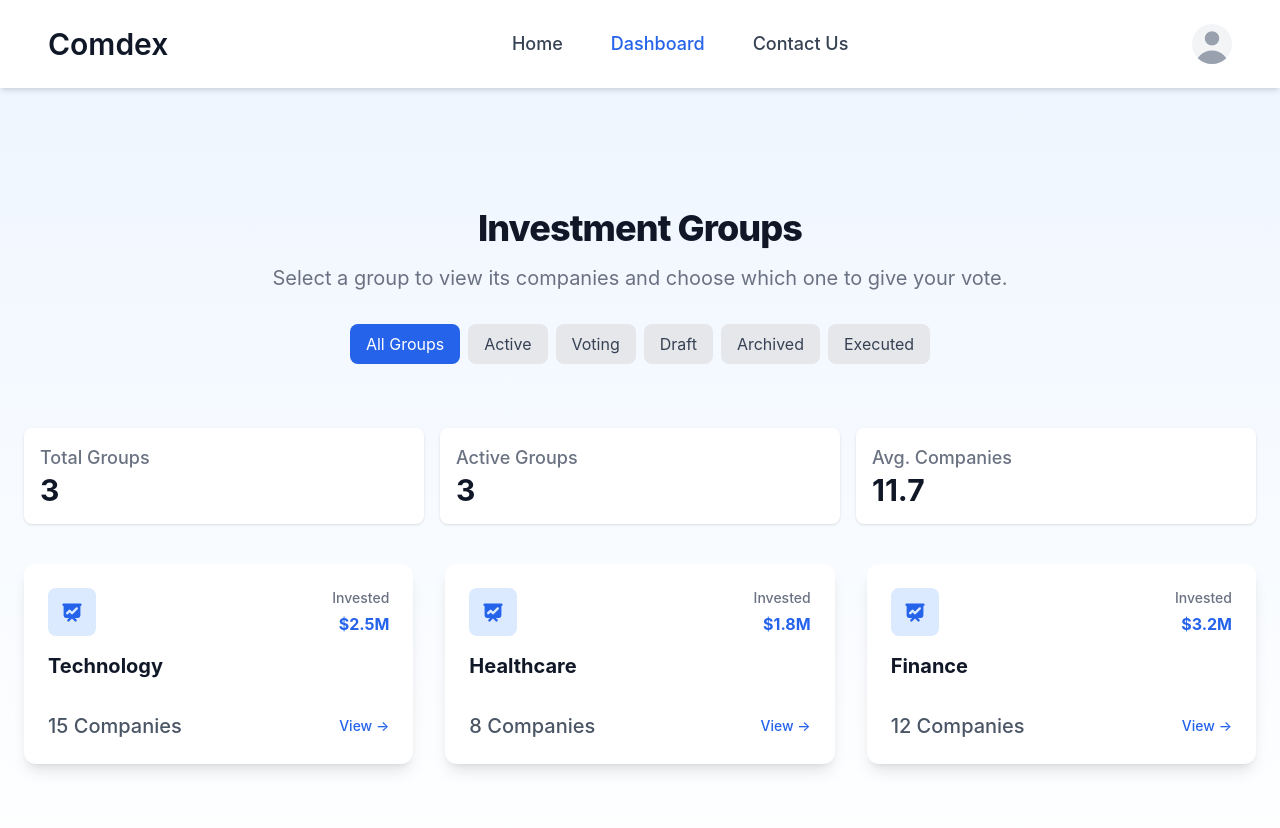
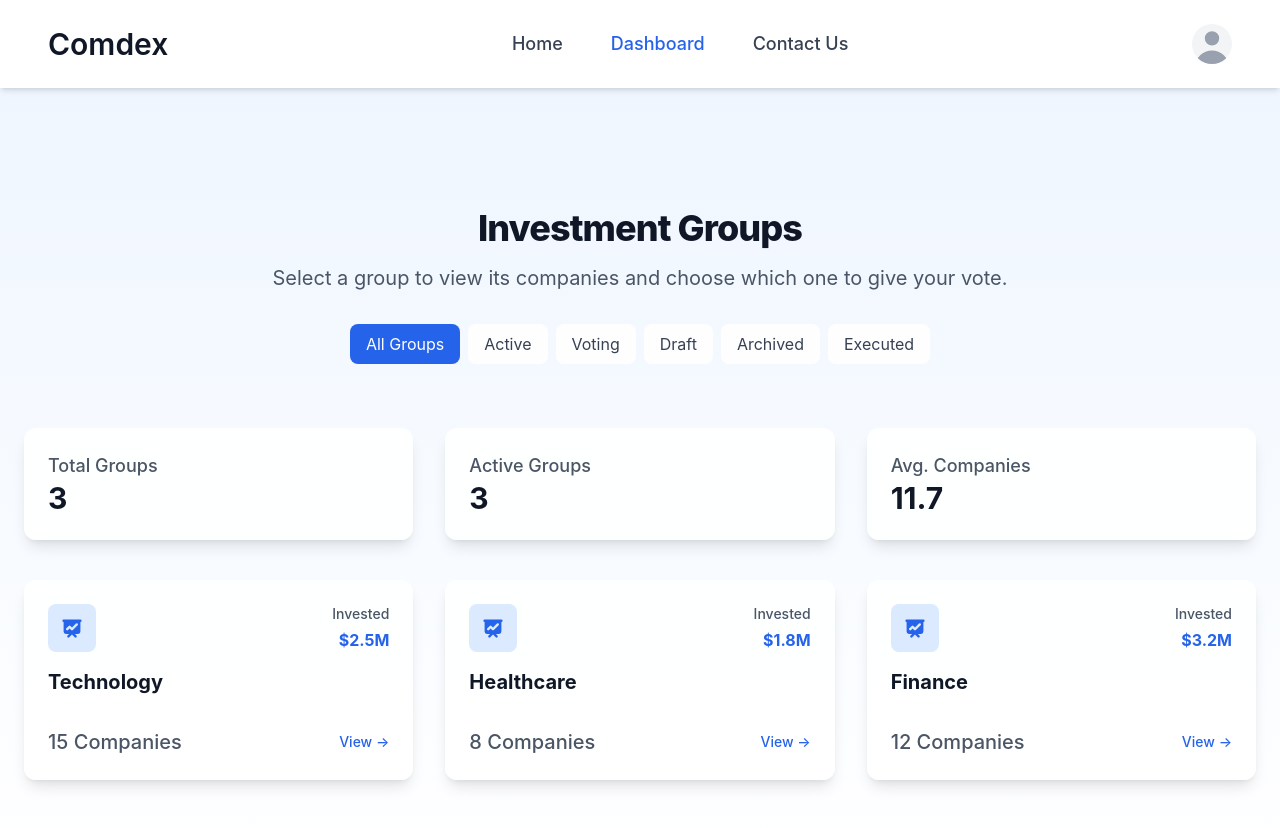
Before and after one commit to 1RedGuy/Biufet_No9, a Next.js app in the folder frontend/: page /dashboard in a window 1280 px wide. Shown: the top 828 px of the page. Built offline with nearby package versions, Linux system fonts and the light colour scheme.

Commit message:
about page fixed and dashboard made better

```diff
--- a/frontend/src/app/dashboard/page.jsx
+++ b/frontend/src/app/dashboard/page.jsx
@@ -16,16 +16,18 @@ export default function Dashboard() {
   });
 
   const statusColors = {
-    draft: 'bg-yellow-100 text-yellow-800 dark:bg-yellow-900/30 dark:text-yellow-300',
-    active: 'bg-green-100 text-green-800 dark:bg-green-900/30 dark:text-green-300',
-    executed: 'bg-blue-100 text-blue-800 dark:bg-blue-900/30 dark:text-blue-300',
-    archived: 'bg-gray-100 text-gray-800 dark:bg-gray-900/30 dark:text-gray-300'
+    draft: 'bg-gray-100 text-gray-800 dark:bg-gray-600 dark:text-gray-100',
+    voting: 'bg-blue-100 text-blue-800 dark:bg-blue-800 dark:text-blue-100',
+    active: 'bg-green-100 text-green-800 dark:bg-green-800 dark:text-green-100',
+    archived: 'bg-yellow-100 text-yellow-800 dark:bg-yellow-800 dark:text-yellow-100',
+    executed: 'bg-red-100 text-red-800 dark:bg-red-800 dark:text-red-100'
   };
 
   const getStatusLabel = (status) => {
     const labels = {
       draft: 'Draft',
-      active: 'Active (Voting)',
+      voting: 'Voting',
+      active: 'Active',
       executed: 'Executed',
       archived: 'Archived'
     };
@@ -122,68 +124,68 @@ export default function Dashboard() {
           <h2 className="mb-4 text-4xl tracking-tight font-extrabold text-gray-900 dark:text-white">
             Investment Groups
           </h2>
-          <p className="text-gray-500 dark:text-gray-400 sm:text-xl mb-8">
+          <p className="text-gray-600 dark:text-gray-300 sm:text-xl mb-8">
             Select a group to view its companies and choose which one to give
             your vote.
           </p>
 
-          <div className="flex justify-center gap-2 mb-8">
+          <div className="flex flex-wrap justify-center gap-2 mb-8">
             <button
               onClick={() => setActiveFilter("all")}
-              className={`px-4 py-2 rounded-lg transition-colors ${
+              className={`px-3 sm:px-4 py-2 text-sm sm:text-base rounded-lg transition-colors whitespace-nowrap ${
                 activeFilter === "all"
-                  ? "bg-primary-600 text-white"
-                  : "bg-gray-200 dark:bg-gray-700 text-gray-700 dark:text-gray-300 hover:bg-gray-300 dark:hover:bg-gray-600"
+                  ? "bg-primary-600 text-white hover:bg-primary-700"
+                  : "bg-white/90 dark:bg-gray-700/90 text-gray-700 dark:text-gray-300 hover:bg-gray-100 dark:hover:bg-gray-600"
               }`}
             >
               All Groups
             </button>
             <button
               onClick={() => setActiveFilter("active")}
-              className={`px-4 py-2 rounded-lg transition-colors ${
+              className={`px-3 sm:px-4 py-2 text-sm sm:text-base rounded-lg transition-colors whitespace-nowrap ${
                 activeFilter === "active"
-                  ? "bg-primary-600 text-white"
-                  : "bg-gray-200 dark:bg-gray-700 text-gray-700 dark:text-gray-300 hover:bg-gray-300 dark:hover:bg-gray-600"
+                  ? "bg-primary-600 text-white hover:bg-primary-700"
+                  : "bg-white/90 dark:bg-gray-700/90 text-gray-700 dark:text-gray-300 hover:bg-gray-100 dark:hover:bg-gray-600"
               }`}
             >
               Active
             </button>
             <button
               onClick={() => setActiveFilter("voting")}
-              className={`px-4 py-2 rounded-lg transition-colors ${
+              className={`px-3 sm:px-4 py-2 text-sm sm:text-base rounded-lg transition-colors whitespace-nowrap ${
                 activeFilter === "voting"
-                  ? "bg-primary-600 text-white"
-                  : "bg-gray-200 dark:bg-gray-700 text-gray-700 dark:text-gray-300 hover:bg-gray-300 dark:hover:bg-gray-600"
+                  ? "bg-primary-600 text-white hover:bg-primary-700"
+                  : "bg-white/90 dark:bg-gray-700/90 text-gray-700 dark:text-gray-300 hover:bg-gray-100 dark:hover:bg-gray-600"
               }`}
             >
               Voting
             </button>
             <button
               onClick={() => setActiveFilter("draft")}
-              className={`px-4 py-2 rounded-lg transition-colors ${
+              className={`px-3 sm:px-4 py-2 text-sm sm:text-base rounded-lg transition-colors whitespace-nowrap ${
                 activeFilter === "draft"
-                  ? "bg-primary-600 text-white"
-                  : "bg-gray-200 dark:bg-gray-700 text-gray-700 dark:text-gray-300 hover:bg-gray-300 dark:hover:bg-gray-600"
+                  ? "bg-primary-600 text-white hover:bg-primary-700"
+                  : "bg-white/90 dark:bg-gray-700/90 text-gray-700 dark:text-gray-300 hover:bg-gray-100 dark:hover:bg-gray-600"
               }`}
             >
               Draft
             </button>
             <button
               onClick={() => setActiveFilter("archived")}
-              className={`px-4 py-2 rounded-lg transition-colors ${
+              className={`px-3 sm:px-4 py-2 text-sm sm:text-base rounded-lg transition-colors whitespace-nowrap ${
                 activeFilter === "archived"
-                  ? "bg-primary-600 text-white"
-                  : "bg-gray-200 dark:bg-gray-700 text-gray-700 dark:text-gray-300 hover:bg-gray-300 dark:hover:bg-gray-600"
+                  ? "bg-primary-600 text-white hover:bg-primary-700"
+                  : "bg-white/90 dark:bg-gray-700/90 text-gray-700 dark:text-gray-300 hover:bg-gray-100 dark:hover:bg-gray-600"
               }`}
             >
               Archived
             </button>
             <button
-              onClick={() => setActiveFilter('executed')}
-              className={`px-4 py-2 rounded-lg transition-colors ${
-                activeFilter === 'executed'
-                  ? 'bg-primary-600 text-white'
-                  : 'bg-gray-200 dark:bg-gray-700 text-gray-700 dark:text-gray-300 hover:bg-gray-300 dark:hover:bg-gray-600'
+              onClick={() => setActiveFilter("executed")}
+              className={`px-3 sm:px-4 py-2 text-sm sm:text-base rounded-lg transition-colors whitespace-nowrap ${
+                activeFilter === "executed"
+                  ? "bg-primary-600 text-white hover:bg-primary-700"
+                  : "bg-white/90 dark:bg-gray-700/90 text-gray-700 dark:text-gray-300 hover:bg-gray-100 dark:hover:bg-gray-600"
               }`}
             >
               Executed
@@ -191,25 +193,25 @@ export default function Dashboard() {
           </div>
         </div>
 
-        <div className="grid grid-cols-1 md:grid-cols-3 gap-4 mb-10">
-          <div className="p-4 bg-white rounded-lg shadow dark:bg-gray-800">
-            <h3 className="text-lg font-medium text-gray-500 dark:text-gray-400">
+        <div className="grid grid-cols-1 md:grid-cols-12 gap-8 mb-10">
+          <div className="md:col-span-4 p-6 bg-white/90 dark:bg-gray-700/90 rounded-xl shadow-lg dark:bg-gray-800">
+            <h3 className="text-lg font-medium text-gray-600 dark:text-gray-300">
               Total Groups
             </h3>
             <p className="text-3xl font-bold text-gray-900 dark:text-white">
               {stats.total_indexes}
             </p>
           </div>
-          <div className="p-4 bg-white rounded-lg shadow dark:bg-gray-800">
-            <h3 className="text-lg font-medium text-gray-500 dark:text-gray-400">
+          <div className="md:col-span-4 p-6 bg-white/90 dark:bg-gray-700/90 rounded-xl shadow-lg dark:bg-gray-800">
+            <h3 className="text-lg font-medium text-gray-600 dark:text-gray-300">
               Active Groups
             </h3>
             <p className="text-3xl font-bold text-gray-900 dark:text-white">
               {stats.active_indexes}
             </p>
           </div>
-          <div className="p-4 bg-white rounded-lg shadow dark:bg-gray-800">
-            <h3 className="text-lg font-medium text-gray-500 dark:text-gray-400">
+          <div className="md:col-span-4 p-6 bg-white/90 dark:bg-gray-700/90 rounded-xl shadow-lg dark:bg-gray-800">
+            <h3 className="text-lg font-medium text-gray-600 dark:text-gray-300">
               Avg. Companies
             </h3>
             <p className="text-3xl font-bold text-gray-900 dark:text-white">
@@ -218,12 +220,12 @@ export default function Dashboard() {
           </div>
         </div>
 
-        <div className="grid grid-cols-1 md:grid-cols-3 gap-8">
+        <div className="grid grid-cols-1 md:grid-cols-12 gap-8">
           {indexes.map((index) => (
             <Link
               key={index.id}
               href={index.path}
-              className="group relative p-6 bg-white rounded-xl shadow-lg hover:shadow-xl transition-all duration-300 dark:bg-gray-800 min-h-[200px] flex flex-col cursor-pointer hover:-translate-y-1"
+              className="md:col-span-4 group relative p-6 bg-white/90 dark:bg-gray-700/90 rounded-xl shadow-lg hover:shadow-xl transition-all duration-300 dark:bg-gray-800 min-h-[200px] flex flex-col cursor-pointer hover:-translate-y-1"
             >
               <div className="h-full flex flex-col justify-between">
                 <div>
@@ -244,7 +246,7 @@ export default function Dashboard() {
                     </div>
                     <div className="text-right">
                       <p className="text-sm font-medium text-primary-600 dark:text-primary-400">
-                        <span className="text-gray-500 dark:text-gray-400">
+                        <span className="text-gray-600 dark:text-gray-300">
                           Invested{" "}
                         </span>
                         <span className="block mt-1 text-base font-bold">
@@ -256,28 +258,10 @@ export default function Dashboard() {
                   <h3 className="mb-2 text-xl font-bold text-gray-900 dark:text-white group-hover:text-primary-600 dark:group-hover:text-primary-400 transition-colors">
                     {index.name}
                   </h3>
-                  <p className="text-gray-500 dark:text-gray-400">
-                    {index.status && (
-                      <span className={`inline-block px-2.5 py-0.5 text-sm font-medium rounded-full ${statusColors[index.status]}`}>
-                        {getStatusLabel(index.status)}
-                      </span>
-                    )}
-                  </p>
                   {index.status && (
                     <div className="mt-2">
-                      <span
-                        className={`inline-flex items-center px-2.5 py-0.5 rounded-full text-xs font-medium ${
-                          index.status === "active"
-                            ? "bg-green-100 text-green-800 dark:bg-green-800 dark:text-green-100"
-                            : index.status === "voting"
-                            ? "bg-blue-100 text-blue-800 dark:bg-blue-800 dark:text-blue-100"
-                            : index.status === "executed"
-                            ? "bg-purple-100 text-purple-800 dark:bg-purple-800 dark:text-purple-100"
-                            : "bg-gray-100 text-gray-800 dark:bg-gray-800 dark:text-gray-100"
-                        }`}
-                      >
-                        {index.status.charAt(0).toUpperCase() +
-                          index.status.slice(1)}
+                      <span className={`inline-flex items-center px-2.5 py-1 rounded-full text-xs font-medium ${statusColors[index.status]}`}>
+                        {getStatusLabel(index.status)}
                       </span>
                     </div>
                   )}
```
Also changed, not shown: frontend/src/app/learn-more/page.jsx (+69 -98 lines).
